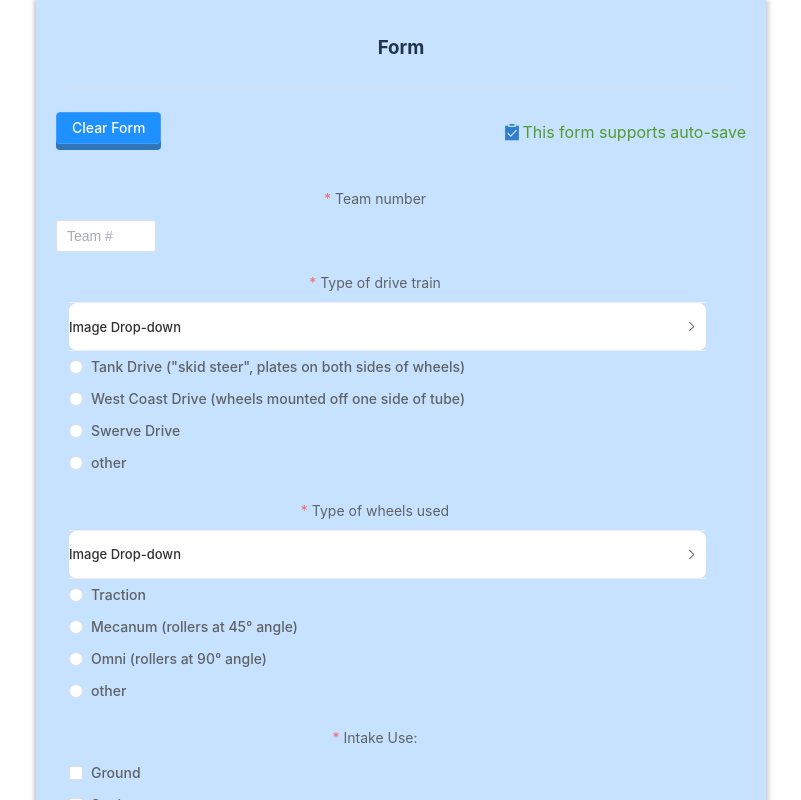
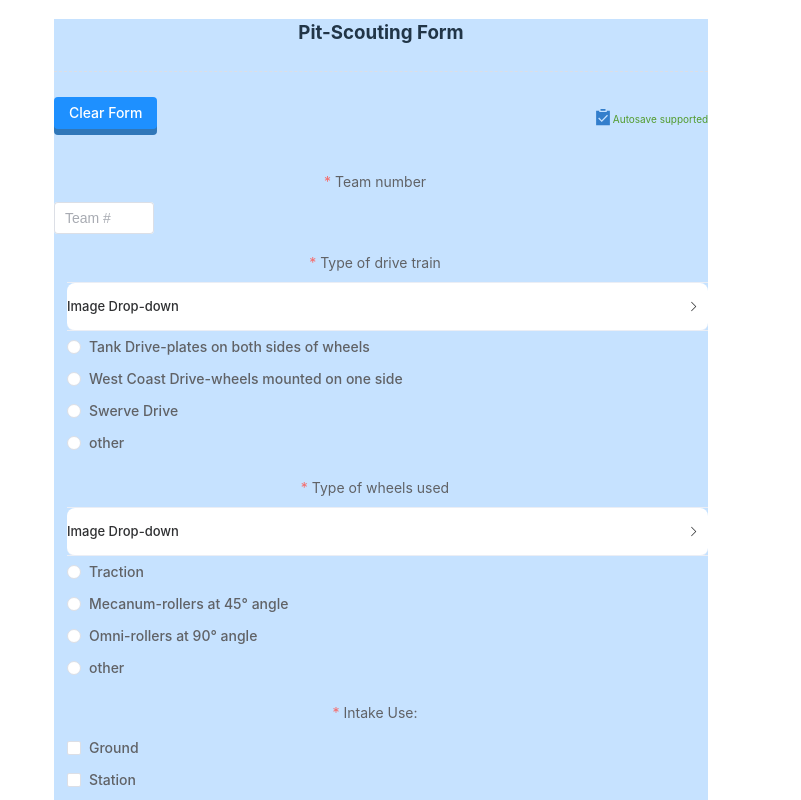
Before and after one commit to 1834423612/Pit-scouting, a Vue app: page / in a window 1280 px wide. Shown: the top 800 px of the page, without its empty margins (259-1060 px from the left). Built offline with nearby package versions, Linux system fonts and the light colour scheme; what @formkit/vue, vform3-builds would draw is missing.

Commit message:
Update index.vue

```diff
--- a/src/views/index.vue
+++ b/src/views/index.vue
@@ -1,133 +1,3 @@
-<!-- //to-do: serverside event input, team# as select, pre-fill from same bot number from last comp during this season,required attribute
-based on robot from last competition if form same season -->
-<template>
-  <div class="app">
-    <div class="form-container">
-      <el-form :model="formData" ref="form" label-width="120px" label-position="top">
-        <h3>Form</h3>
-
-        <el-divider border-style="dashed" />
-        <div class="form-header">
-          <el-button type="primary" @click="clearForm" class="shadow">Clear Form</el-button>
-
-          <!-- Auto-save status -->
-          <div class="saving-status">
-            <span v-if="savingStatus === 'idle'" style="color: #529b2e; display: contents;">
-              <el-icon color="#337ecc" :size="20">
-                <checked />
-              </el-icon>
-              This form supports auto-save
-            </span>
-
-            <span v-else-if="savingStatus === 'saving'" style="color: #909399; display: contents;">
-              <el-icon color="#909399" class="is-loading">
-                <loading />
-              </el-icon>
-              Saving...
-            </span>
-
-            <span v-else-if="savingStatus === 'success'" style="color: #67C23A; display: contents;">
-              <el-icon color="#67C23A" :size="20">
-                <check />
-              </el-icon>
-              Saved successfully
-            </span>
-
-            <span v-else-if="savingStatus === 'error'" style="color: #F56C6C; display: contents;">
-              <el-icon color="#F56C6C" :size="20">
-                <CloseBold />
-              </el-icon>
-              Error saving changes
-            </span>
-          </div>
-        </div>
-        <br />
-
-        <!-- Form questions -->
-        <div class="question-continer">
-          <el-form-item v-for="x of form" :key="x.question" :label="x.question" :required="x.required" :rules="[
-            {
-              required: x.required,
-              message: 'This field is required',
-              trigger: 'blur',
-            },
-          ]">
-            <el-collapse class="collapse" v-if="typeof x.i === 'string'" v-model="activeName" accordion>
-              <el-collapse-item title="Image Drop-down" name="1">
-                <div>
-                  <img :src="x.i" alt="Error" :width="x.w" />
-                </div>
-              </el-collapse-item>
-            </el-collapse>
-
-            <el-input v-if="x.type === 'hidden'" type="hidden" v-model="x.value"></el-input>
-            <el-input v-else-if="x.type === 'text'" v-model="x.value"></el-input>
-            <el-input v-else-if="x.type === 'number'" v-model="x.value" pattern="^\d+(\s\d+\/\d+)?(\.\d+)?$|^\d+\/\d+$"
-              title="Valid forms: _ , _._ , n/d , _ n/d" style="width: 150px"></el-input>
-            <el-input v-else-if="x.type === 'integer'" v-model="x.value" pattern="^\d+$" style="width: 100px">
-            </el-input>
-
-            <el-autocomplete v-else-if="x.type === 'autocomplete'" v-model="x.value" style="width: 100px"
-              :fetch-suggestions="querySearch" :trigger-on-focus="false" clearable placeholder="Team #"
-              @select="handleSelect" />
-            <el-radio-group v-else-if="x.type === 'radio'" v-model="x.value" class="vertical-layout"
-              @change="handleRadioChange(x, $event)">
-              <el-radio v-for="option in x.options" :key="option" :label="option">{{ option }}</el-radio>
-
-              <el-radio label="other" :value="x.otherValue"></el-radio>
-
-              <el-input v-if="x.showOtherInput" v-model="x.otherValue" :rows="3" type="textarea"
-                placeholder="Please input"></el-input>
-            </el-radio-group>
-
-            <el-checkbox-group v-else-if="x.type === 'checkbox'" v-model="x.value"
-              @change="handleCheckboxChange(x, $event)" class="vertical-layout">
-              <el-checkbox v-for="option in x.options" :key="option" :label="option">{{ option }}</el-checkbox>
-              <el-checkbox label="other"></el-checkbox>
-              <el-input v-if="x.showOtherInput" v-model="x.otherValue" :rows="3" placeholder="Please input"></el-input>
-            </el-checkbox-group>
-
-            <!--doesn't work:<el-select v-else-if="x.type==='select'" v-model="x.value" required>
-            <el-option
-              v-for="option in x.options"
-              :key="option"
-              :label="option"
-            >{{ option }}
-            </el-option>
-          </el-select>-->
-
-            <el-input v-else-if="x.type === 'textarea'" type="textarea" v-model="x.value" required></el-input>
-          </el-form-item>
-          <el-form-item label="Picture - Full Robot">
-            <el-upload class="upload-demo" drag action="https://scoutify.makesome.cool/upload?type=full_robot"
-              :on-success="handleSuccess0" :on-remove="handleRemove" :file-list="fileList.fullRobot" list-type="picture">
-              <el-icon :size="50" color="#b3b3b3">
-                <upload />
-              </el-icon>
-              <div class="el-upload__text">
-                Drag files here or <em>click to upload</em>
-              </div>
-            </el-upload>
-          </el-form-item>
-
-          <el-form-item label="Picture - Drive Train">
-            <el-upload class="upload-demo" drag action="https://scoutify.makesome.cool/upload?type=drive_train"
-              :on-success="handleSuccess1" :on-remove="handleRemove" :file-list="fileList.driveTrain" list-type="picture">
-              <el-icon :size="50" color="#b3b3b3">
-                <upload />
-              </el-icon>
-              <div class="el-upload__text">
-                Drag files here or <em>click to upload</em>
-              </div>
-            </el-upload>
-          </el-form-item>
-        </div>
-        <el-button type="primary" @click="submitForm" class="shadow">Submit</el-button>
-      </el-form>
-    </div>
-  </div>
-</template>
-
 <script>
 import axios from "axios";
 import Swal from 'sweetalert2'
@@ -155,14 +25,15 @@ const teams = [];
 
 
 
-
 export default {
  data() {
    return {
      teams: teams.map(team => ({ value: team.toString() })),
 
+
      savingStatus: "idle", // Possible values: 'idle', 'saving', 'success', 'error' (used for auto-save)
      formModified: false,
+
 
      form: [
        {
@@ -184,8 +55,8 @@ export default {
          question: "Type of drive train",
          type: "radio",
          options: [
-            'Tank Drive ("skid steer", plates on both sides of wheels)',
-            "West Coast Drive (wheels mounted off one side of tube)",
+           'Tank Drive-plates on both sides of wheels',
+           "West Coast Drive-wheels mounted on one side",
            "Swerve Drive",
          ],
          value: null,
@@ -200,8 +71,8 @@ export default {
          type: "radio",
          options: [
            "Traction",
-            "Mecanum (rollers at 45° angle)",
-            "Omni (rollers at 90° angle)",
+           "Mecanum-rollers at 45° angle",
+           "Omni-rollers at 90° angle",
          ],
          value: null,
          required: true,
@@ -264,6 +135,7 @@ export default {
          showOtherInput: false, // show the textarea when first load the page?
        },
 
+
        {
          question: "Maneuverability",
          type: "checkbox",
@@ -280,8 +152,8 @@ export default {
          value: null,
        },
        {
-          question: "Hours/Weeks of Practice",
-          type: "text",
+         question: "Hours of Practice",
+         type: "number",
          required: true,
          value: null,
        },
@@ -690,18 +562,141 @@ export default {
   },
 };
 </script>
+<!-- //to-do: serverside event input, team# as select, pre-fill from same bot number from last comp during this season,required attribute
+based on robot from last competition if form same season
+style:  radio options going into other img element if the option is long enough
+-->
+<template>
+ <div class="app">
+     <el-form :model="formData" ref="form" label-width="120px" label-position="top">
+       <h3>Pit-Scouting Form</h3>
+       <el-divider border-style="dashed" />
+       <div class="form-header">
+         <el-button type="primary" @click="clearForm" class="shadow">Clear Form</el-button>
+
+
+         <!-- Auto-save status -->
+         <div class="saving-status">
+           <span v-if="savingStatus === 'idle'" style="color: #529b2e; display: contents; font-size:10px;">
+             <el-icon color="#337ecc" :size="20">
+               <checked />
+             </el-icon>
+             Autosave supported
+           </span>
+
+
+           <span v-else-if="savingStatus === 'saving'" style="color: #909399; display: contents;">
+             <el-icon color="#909399" class="is-loading">
+               <loading />
+             </el-icon>
+             Saving...
+           </span>
+
+
+           <span v-else-if="savingStatus === 'success'" style="color: #67C23A; display: contents;">
+             <el-icon color="#67C23A" :size="20">
+               <check />
+             </el-icon>
+             Saved successfully
+           </span>
+
+
+           <span v-else-if="savingStatus === 'error'" style="color: #F56C6C; display: contents;">
+             <el-icon color="#F56C6C" :size="20">
+               <CloseBold />
+             </el-icon>
+             Error saving changes
+           </span>
+         </div>
+       </div>
+       <br />
+
+
+       <!-- Form questions -->
+       <div>
+         <el-form-item v-for="x of form" :key="x.question" :label="x.question" :required="x.required" :rules="[
+           {
+             required: x.required,
+             message: 'This field is required',
+             trigger: 'blur',
+           },
+         ]">
+           <el-collapse class="collapse" v-if="typeof x.i === 'string'" v-model="activeName" accordion>
+             <el-collapse-item title="Image Drop-down" name="1">
+               <div>
+                 <img :src="x.i" alt="Error" :width="x.w" />
+               </div>
+             </el-collapse-item>
+           </el-collapse>
+
+
+           <el-input v-if="x.type === 'hidden'" type="hidden" v-model="x.value"></el-input>
+           <el-input v-else-if="x.type === 'text'" v-model="x.value"></el-input>
+           <el-input v-else-if="x.type === 'number'" v-model="x.value" pattern="^\d+(\s\d+\/\d+)?(\.\d+)?$|^\d+\/\d+$"
+             title="Valid forms: _ , _._ , n/d , _ n/d" style="width: 150px"></el-input>
+           <el-input v-else-if="x.type === 'integer'" v-model="x.value" pattern="^\d+$" style="width: 100px">
+           </el-input>
+
+
+           <el-autocomplete v-else-if="x.type === 'autocomplete'" v-model="x.value" style="width: 100px"
+             :fetch-suggestions="querySearch" :trigger-on-focus="false" clearable placeholder="Team #"
+             @select="handleSelect" />
+           <el-radio-group v-else-if="x.type === 'radio'" v-model="x.value" class="vertical-layout"
+             @change="handleRadioChange(x, $event)">
+             <el-radio v-for="option in x.options" :key="option" :label="option" style="white-space: initial;line-height: 100%;">{{ option }}</el-radio>
+
+             <el-radio label="other" :value="x.otherValue"></el-radio>
+
+
+             <el-input v-if="x.showOtherInput" v-model="x.otherValue" :rows="3" type="textarea"
+               placeholder="Please input"></el-input>
+           </el-radio-group>
+
+
+           <el-checkbox-group v-else-if="x.type === 'checkbox'" v-model="x.value"
+             @change="handleCheckboxChange(x, $event)" class="vertical-layout">
+             <el-checkbox v-for="option in x.options" :key="option" :label="option" style="white-space: initial;">{{ option }}</el-checkbox>
+             <el-checkbox label="other"></el-checkbox>
+             <el-input v-if="x.showOtherInput" v-model="x.otherValue" :rows="3" placeholder="Please input"></el-input>
+           </el-checkbox-group>
+
+
+           <el-input v-else-if="x.type === 'textarea'" type="textarea" v-model="x.value" required></el-input>
+         </el-form-item>
+         <el-form-item label="Picture - Full Robot">
+           <el-upload class="upload-demo" drag action="https://scoutify.makesome.cool/upload?type=full_robot"
+             :on-success="handleSuccess0" :on-remove="handleRemove" :file-list="fileList.fullRobot" list-type="picture">
+             <el-icon :size="50" color="#b3b3b3">
+               <upload />
+             </el-icon>
+             <div class="el-upload__text">
+               Drag files here or <em>click to upload</em>
+             </div>
+           </el-upload>
+         </el-form-item>
+
+
+         <el-form-item label="Picture - Drive Train">
+           <el-upload class="upload-demo" drag action="https://scoutify.makesome.cool/upload?type=drive_train"
+             :on-success="handleSuccess1" :on-remove="handleRemove" :file-list="fileList.driveTrain" list-type="picture">
+             <el-icon :size="50" color="#b3b3b3">
+               <upload />
+             </el-icon>
+             <div class="el-upload__text">
+               Drag files here or <em>click to upload</em>
+             </div>
+           </el-upload>
+         </el-form-item>
+       </div>
+       <el-button type="primary" @click="submitForm" class="shadow">Submit</el-button>
+       <br />
+       <br />
+     </el-form>
+ </div>
+</template>
 
 <style scoped>
-.form-container {
-  margin-bottom: 10px;
-  padding: 15px 20px;
-  box-shadow: 0 2px 1px -1px rgba(0, 0, 0, 0.2),
-    -3px -1px 3px 0 rgba(0, 0, 0, 0.14), 0px 3px 3px 0 rgba(0, 0, 0, 0.12),
-    4px 0px 3px 0 rgba(0, 0, 0, 0.12);
-  background-color: #c6e2ff;
-  width: 100%;
-}
-
+.app {background-color: #c6e2ff;}
 .form-header {
  display: flex;
  align-items: flex-end;
@@ -710,96 +705,58 @@ export default {
  flex-wrap: wrap;
 }
 
+
 .saving-status {
  display: flex;
  align-items: center;
 }
 
+
 .vertical-layout {
-  display: inline-flex;
+ display: flex;
  align-items: flex-start;
  flex-wrap: wrap;
-  font-size: 0;
  flex-direction: column;
-
  margin-left: 2%;
 }
 
-.question-continer {
-  display: flex;
-  flex-wrap: wrap;
-  flex-direction: column;
-  flex: 1;
-  line-height: 32px;
-  position: relative;
-  font-size: var(--font-size);
-  min-width: 0;
-  flex-direction: column;
-  align-content: flex-start;
-  /* align-items: flex-start; */
-  /* Auto detect the width of the container */
-  width: -webkit-fill-available;
-}
 
 .collapse {
  margin-left: 2%;
  width: -webkit-fill-available;
-  background-color: #c6e2ff;
 }
 
+
 /* Style for <details> when it is not open */
-el-collapse-item {
-  width: 100%;
-}
+el-collapse-item {width: 100%;}
 
-el-collapse-item {
-  background-color: #8192a4;
-}
 
 .shadow {
  background-color: dodgerblue !important;
  box-shadow: 0 6px #3077b9;
+ border:none;
+
+
+}
+.shadow:hover {
+ background-color: #66b3ff !important;
+ box-shadow: 0 6px #76a5e3;
+ border:none;
+ transition: all 0.1s ease-in-out;
+}
+.shadow:active {
+ background-color: #0066cc !important;
+ box-shadow: 0 6px #1f4e7a;
+ border:none;
  transition: all 0.1s ease-in-out;
 }
 
-.shadow:hover {
-  background-color: #66b3ff !important;
-  box-shadow: 0 6px #76a5e3;
-  transition: all 0.1s ease-in-out;
-}
-
-.shadow:active {
-  background-color: #0066cc !important;
-  box-shadow: 0 6px #1f4e7a;
-  transition: all 0.1s ease-in-out;
-}
 
 /* Auto detect User's screen size */
-
 /* Lower than 960px */
 /* Phone size */
-@media screen and (max-width: 960px) {
-  #app {
-    max-width: 350px;
-    padding: 0rem;
-  }
-
-  .form-container {
-    background: #000;
-    padding: 10px 20px;
-    border-radius: 15px;
-    box-shadow: 0 2px 1px -1px rgba(0, 0, 0, 0.2), -3px -1px 3px 0 rgba(0, 0, 0, 0.14), 0px 3px 3px 0 rgba(0, 0, 0, 0.12), 4px 0px 3px 0 rgba(0, 0, 0, 0.12);
-    background-color: #c6e2ff;
-    /* width: 100%; */
-  }
-}
-
+@media screen and (max-width: 960px) {}
 /* Higher than 960px */
 /* Laptop/PC size */
-@media screen and (min-width: 960px) {
-
-  .question-continer {
-    max-width: 650px;
-  }
-}
+@media screen and (min-width: 960px) {}
 </style>
```
Lines whose indentation alone changed are shown as unchanged.
